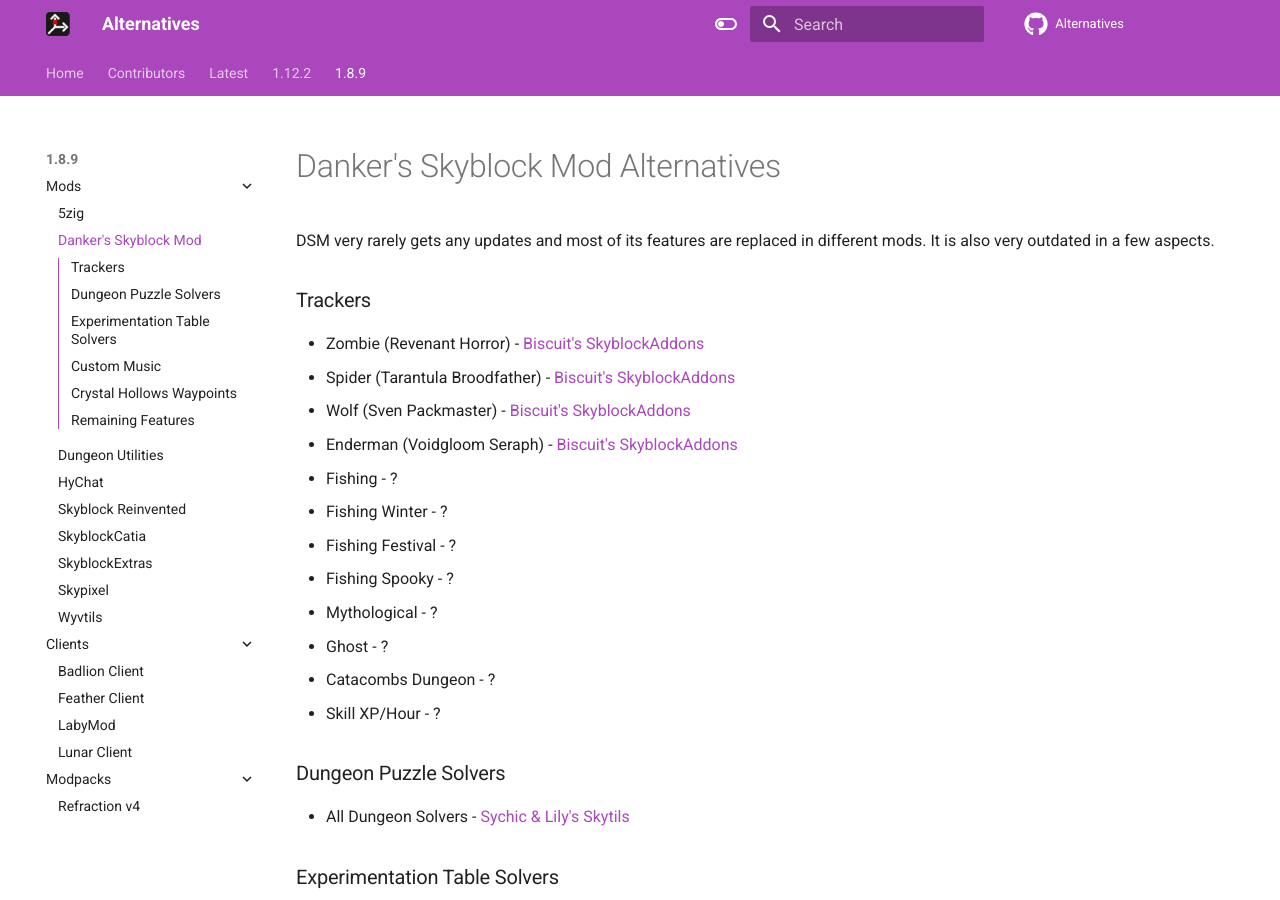
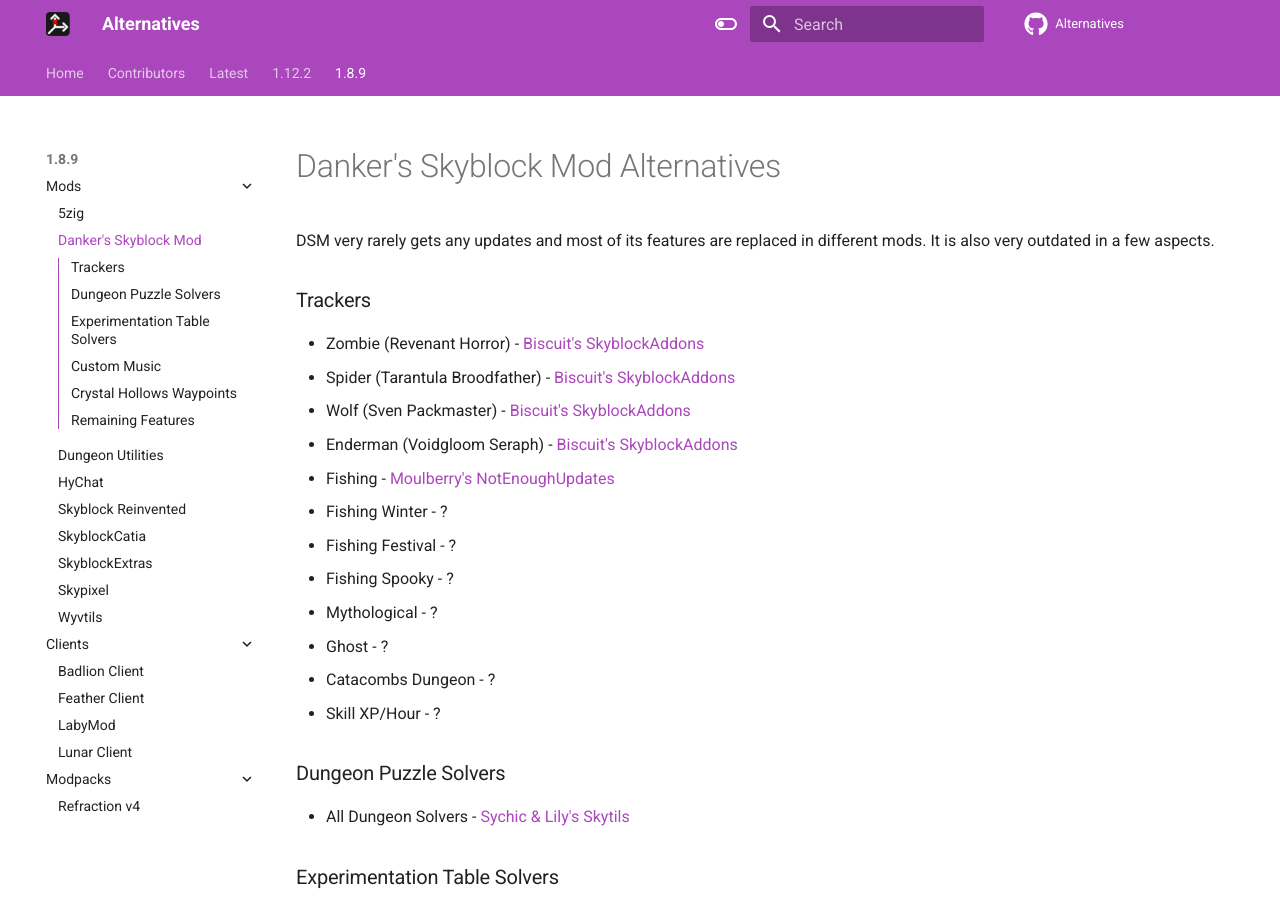
Before and after one commit to MicrocontrollersDev/Alternatives, an MkDocs documentation site: the page built from docs/1.8.9/dsm.md, in a window 1280 px wide and 900 px high. Built offline with MkDocs 1.6.1 and Material for MkDocs 9.7.7, drawn with Linux system fonts in a browser that asks for light colours; comment, search, counter and statistics services are not loaded.

Commit message:
NEU 2.1 Fishing

```diff
--- a/docs/1.8.9/dsm.md
+++ b/docs/1.8.9/dsm.md
@@ -11,7 +11,7 @@
 * Spider (Tarantula Broodfather) - [Biscuit's SkyblockAddons](https://github.com/BiscuitDevelopment/SkyblockAddons/releases/latest)
 * Wolf (Sven Packmaster) - [Biscuit's SkyblockAddons](https://github.com/BiscuitDevelopment/SkyblockAddons/releases/latest)
 * Enderman (Voidgloom Seraph) - [Biscuit's SkyblockAddons](https://github.com/BiscuitDevelopment/SkyblockAddons/releases/latest)
-* Fishing - ?
+* Fishing - [Moulberry's NotEnoughUpdates](https://github.com/Moulberry/NotEnoughUpdates/releases/latest)
 * Fishing Winter - ?
 * Fishing Festival - ?
 * Fishing Spooky - ?
```
